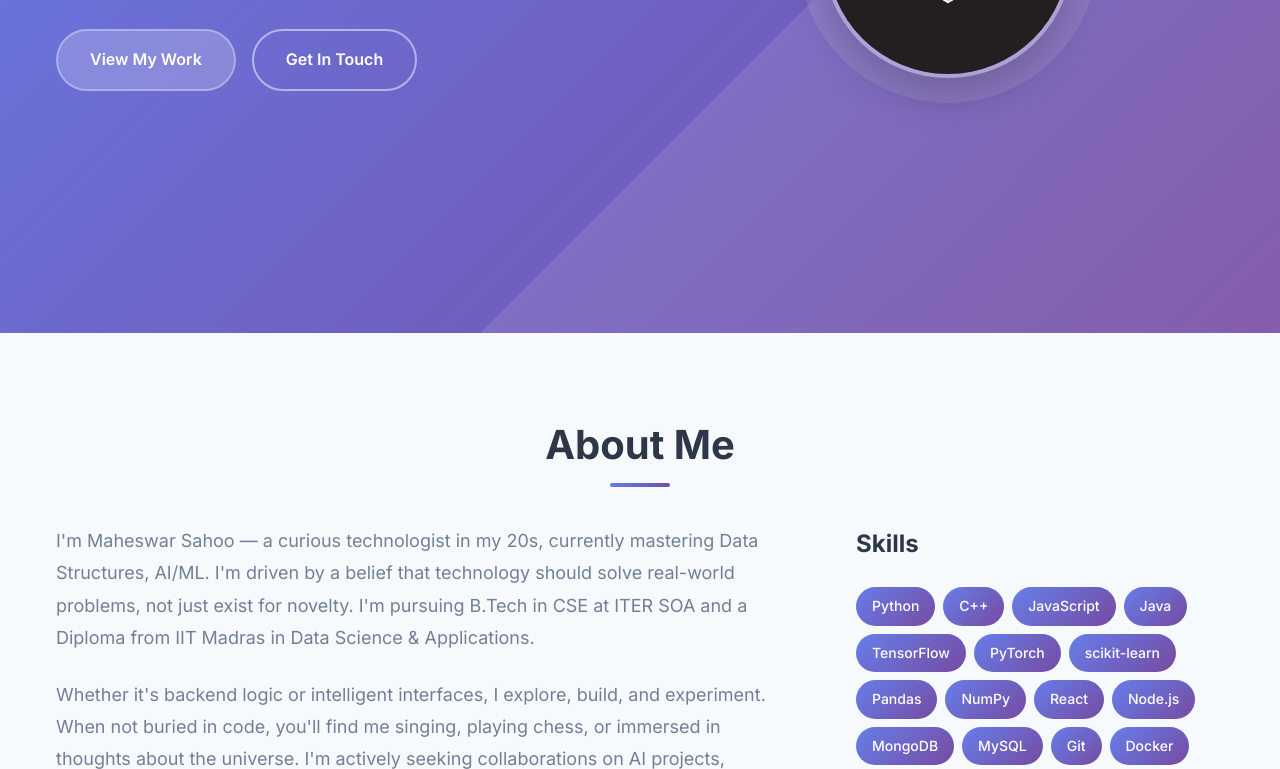
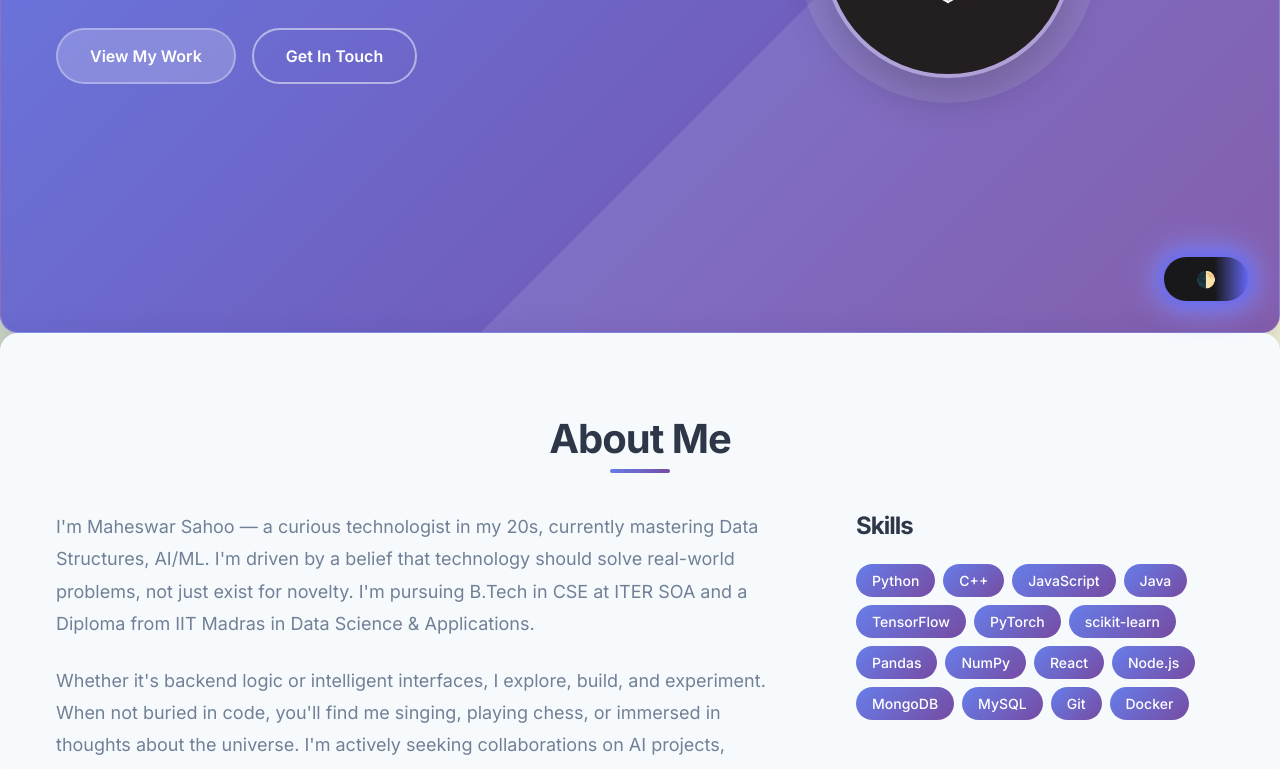
Before and after one commit to maheswar2003/my-website, a plain HTML site: page index.html in a window 1280 px wide. Shown: the part 467-1236 px from the top of the page. Drawn offline with Linux system fonts and the light colour scheme.

Commit message:
Redesign: Apply modern web design trends, dark mode, glassmorphism, micro-interactions, and accessibility improvements

```diff
--- a/script.js
+++ b/script.js
@@ -664,6 +664,64 @@ class PerformanceMonitor {
     }
 }
 
+// Dark mode toggle
+function setDarkMode(enabled) {
+  document.body.classList.toggle('dark-mode', enabled);
+  localStorage.setItem('darkMode', enabled ? '1' : '0');
+}
+
+function toggleDarkMode() {
+  setDarkMode(!document.body.classList.contains('dark-mode'));
+}
+
+// Add dark mode toggle button if not present
+if (!document.getElementById('dark-mode-toggle')) {
+  const toggleBtn = document.createElement('button');
+  toggleBtn.id = 'dark-mode-toggle';
+  toggleBtn.className = 'button glow';
+  toggleBtn.setAttribute('aria-label', 'Toggle dark mode');
+  toggleBtn.style.position = 'fixed';
+  toggleBtn.style.bottom = '2em';
+  toggleBtn.style.right = '2em';
+  toggleBtn.style.zIndex = '1000';
+  toggleBtn.innerHTML = '🌓';
+  toggleBtn.onclick = toggleDarkMode;
+  document.body.appendChild(toggleBtn);
+}
+
+// On load, set dark mode from localStorage
+if (localStorage.getItem('darkMode') === '1') {
+  setDarkMode(true);
+}
+
+// Button micro-interactions (keyboard accessibility)
+document.addEventListener('keydown', function(e) {
+  if ((e.key === 'Enter' || e.key === ' ') && document.activeElement.classList.contains('button')) {
+    document.activeElement.classList.add('active');
+  }
+});
+document.addEventListener('keyup', function(e) {
+  if ((e.key === 'Enter' || e.key === ' ') && document.activeElement.classList.contains('button')) {
+    document.activeElement.classList.remove('active');
+  }
+});
+
+// Apply glassmorphism and glow to relevant elements if not present
+window.addEventListener('DOMContentLoaded', () => {
+  // Add glass class to main content sections if not present
+  document.querySelectorAll('section, .main, .card').forEach(el => {
+    if (!el.classList.contains('glass')) {
+      el.classList.add('glass');
+    }
+  });
+  // Add glow to main CTAs
+  document.querySelectorAll('.cta, .button').forEach(el => {
+    if (!el.classList.contains('glow')) {
+      el.classList.add('glow');
+    }
+  });
+});
+
 // Initialize everything when DOM is ready
 class App {
     constructor() {
--- a/styles.css
+++ b/styles.css
@@ -81,18 +81,136 @@
     --shadow: rgba(0, 0, 0, 0.3);
 }
 
-/* Base typography and layout */
-html {
-    font-size: 100%;
+/* 1. Modern, bold, clean typography */
+body {
+  font-family: 'Inter', 'Segoe UI', Arial, sans-serif;
+  font-size: 18px;
+  color: #222;
+  background: radial-gradient(ellipse at 70% 20%, #dbeafe 0%, #fef9c3 40%, #a7bfc9 100%);
+  min-height: 100vh;
+  margin: 0;
+  -webkit-font-smoothing: antialiased;
+  -moz-osx-font-smoothing: grayscale;
+  transition: background 0.5s, color 0.5s;
 }
 
-body {
-    font-family: 'Inter', -apple-system, BlinkMacSystemFont, 'Segoe UI', Roboto, sans-serif;
-    line-height: 1.6;
-    color: var(--text-primary);
-    background-color: var(--background);
-    overflow-x: hidden;
-    transition: background-color var(--transition-base), color var(--transition-base);
+h1, h2, h3, h4, h5, h6 {
+  font-family: 'Inter', 'Segoe UI', Arial, sans-serif;
+  font-weight: 800;
+  letter-spacing: -1px;
+  color: #18181b;
+  margin-bottom: 0.5em;
+}
+
+/* 2. Glassmorphism effect for cards/sections */
+.glass {
+  background: rgba(255, 255, 255, 0.25);
+  box-shadow: 0 8px 32px 0 rgba(31, 38, 135, 0.18);
+  backdrop-filter: blur(12px);
+  -webkit-backdrop-filter: blur(12px);
+  border-radius: 18px;
+  border: 1px solid rgba(255, 255, 255, 0.18);
+}
+
+/* 3. Micro-interactions for buttons */
+button, .button, .cta {
+  font-family: inherit;
+  font-size: 1rem;
+  padding: 0.75em 2em;
+  border-radius: 999px;
+  border: none;
+  background: linear-gradient(90deg, #18181b 60%, #6366f1 100%);
+  color: #fff;
+  font-weight: 700;
+  box-shadow: 0 2px 12px 0 rgba(99, 102, 241, 0.18);
+  cursor: pointer;
+  transition: transform 0.15s, box-shadow 0.15s, background 0.3s;
+  outline: none;
+  position: relative;
+  overflow: hidden;
+}
+button:hover, .button:hover, .cta:hover {
+  transform: translateY(-2px) scale(1.04);
+  box-shadow: 0 4px 24px 0 rgba(99, 102, 241, 0.28);
+  background: linear-gradient(90deg, #6366f1 0%, #18181b 100%);
+}
+
+/* 4. Dark mode toggle */
+body.dark-mode {
+  background: radial-gradient(ellipse at 70% 20%, #18181b 0%, #23272f 40%, #0f172a 100%);
+  color: #f3f4f6;
+}
+body.dark-mode h1, body.dark-mode h2, body.dark-mode h3, body.dark-mode h4, body.dark-mode h5, body.dark-mode h6 {
+  color: #f3f4f6;
+}
+body.dark-mode .glass {
+  background: rgba(30, 41, 59, 0.35);
+  border: 1px solid rgba(51, 65, 85, 0.18);
+}
+body.dark-mode button, body.dark-mode .button, body.dark-mode .cta {
+  background: linear-gradient(90deg, #6366f1 60%, #18181b 100%);
+  color: #fff;
+}
+body.dark-mode button:hover, body.dark-mode .button:hover, body.dark-mode .cta:hover {
+  background: linear-gradient(90deg, #18181b 0%, #6366f1 100%);
+}
+
+/* 5. Soft shadows and window overlays */
+.soft-shadow {
+  box-shadow: 0 8px 32px 0 rgba(31, 38, 135, 0.12);
+}
+.window-overlay {
+  position: absolute;
+  top: 0; left: 0; right: 0; bottom: 0;
+  pointer-events: none;
+  background: repeating-linear-gradient(135deg, rgba(255,255,255,0.08) 0 2px, transparent 2px 20px);
+  z-index: 1;
+}
+
+/* 6. Glow effects for buttons/CTAs */
+.glow {
+  box-shadow: 0 0 16px 4px #6366f1, 0 0 32px 8px #818cf8;
+}
+
+/* 7. Smooth transitions and hover effects */
+a {
+  color: #6366f1;
+  text-decoration: none;
+  transition: color 0.2s;
+}
+a:hover {
+  color: #18181b;
+}
+
+/* 8. Accessibility and responsiveness */
+@media (max-width: 600px) {
+  body {
+    font-size: 16px;
+  }
+  h1 {
+    font-size: 2rem;
+  }
+  .glass {
+    padding: 1em;
+  }
+}
+
+:focus {
+  outline: 2px solid #6366f1;
+  outline-offset: 2px;
+}
+
+/* Utility classes for layout */
+.flex-center {
+  display: flex;
+  align-items: center;
+  justify-content: center;
+}
+
+.container {
+  max-width: 1200px;
+  margin: 0 auto;
+  padding: 2em;
 }
 
 /* Focus styles for accessibility */
```
